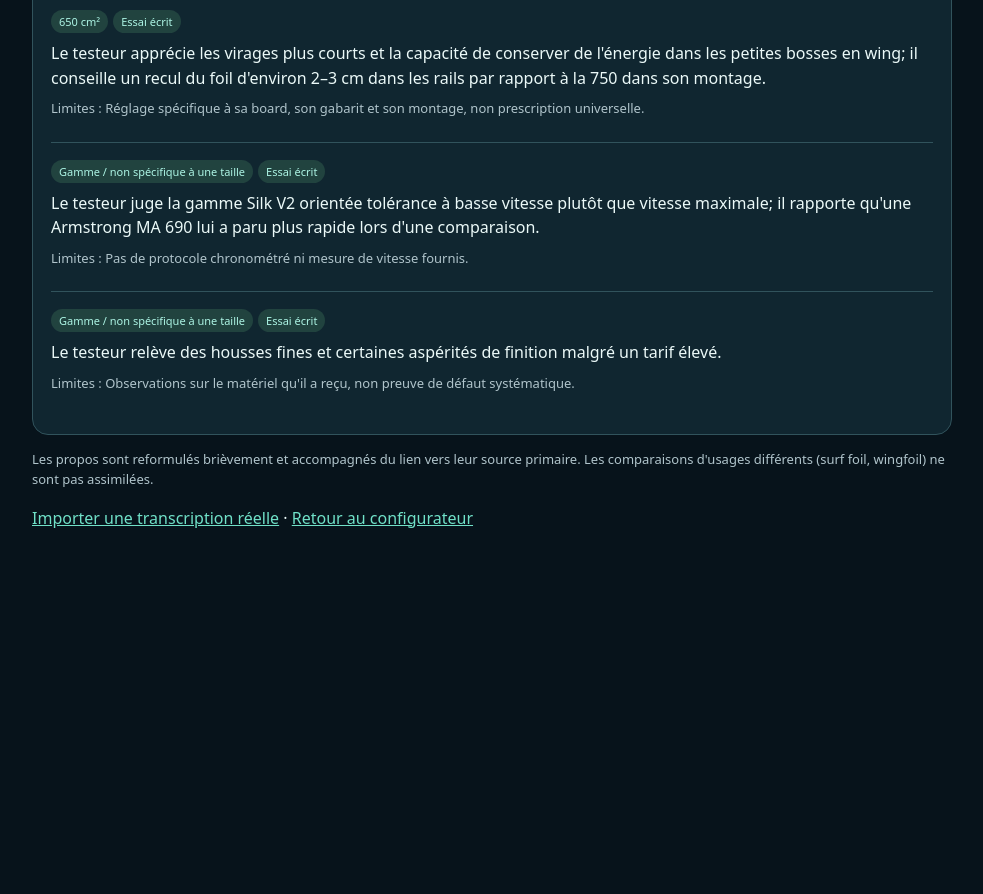
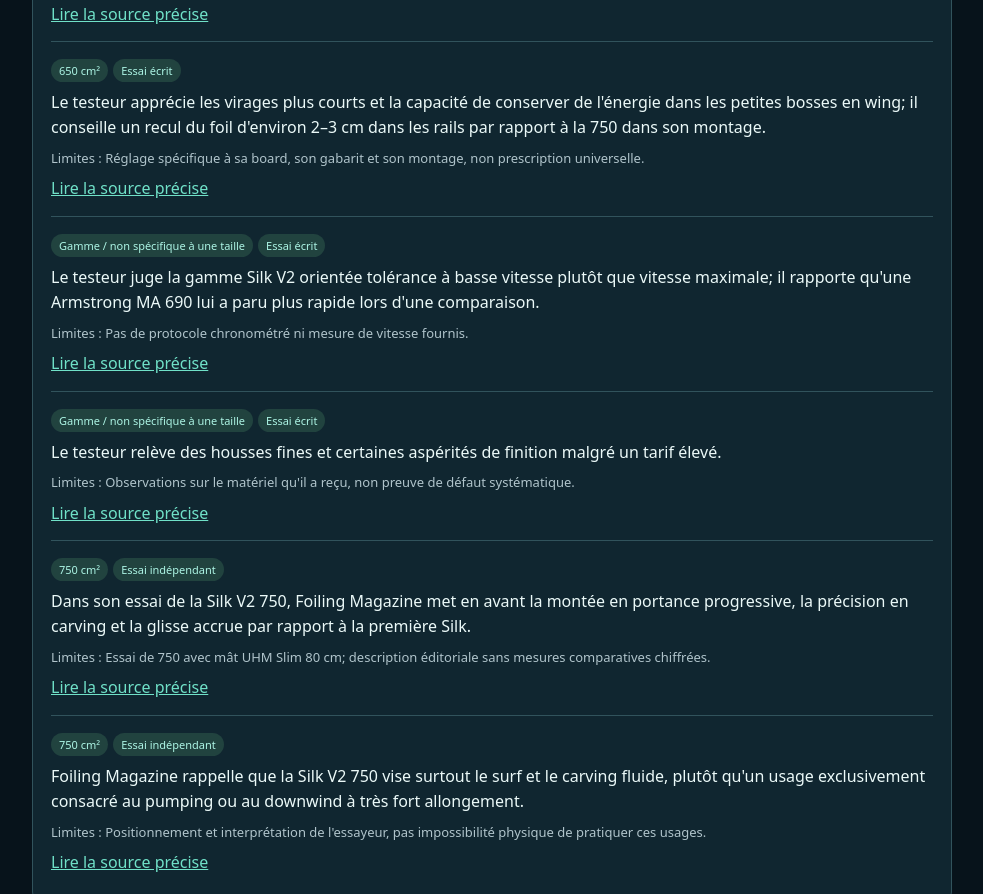
Before and after one commit to ebarraud/FOIL-LAB, a plain HTML site: page video-analysis/evidence.html in a window 1280 px wide. Shown: the part 992-1886 px from the top of the page, without its empty margins (148-1131 px from the left). Before the commit the page ends 1598 px from the top, so only its background shows below. Drawn offline with Linux system fonts and the light colour scheme.

Commit message:
Link independent wingfoil test evidence from main FOIL LAB app
* Add independent Foiling Magazine 750 wingfoil test evidence without changing performance scores

* Display independent corroboration and per-observation source links in FOIL LAB evidence interface

* Surface the actual sourced foil test registry from the main FOIL LAB application

```diff
--- a/data/research/pilot_3_video_tests_2026-11-15.json
+++ b/data/research/pilot_3_video_tests_2026-11-15.json
@@ -10,9 +10,11 @@
     "video_transcripts_obtained": 0,
     "video_audio_processed": 0,
     "videos_fully_watched": 0,
-    "editorial_written_reviews_inspected": 1,
+    "editorial_written_reviews_inspected": 2,
     "publisher_qa_inspected": 1,
-    "model_performance_scores_updated": 0
+    "model_performance_scores_updated": 0,
+    "independent_second_opinions_included": 1,
+    "technical_attributed_observations": 10
   },
   "publication_policy": "Distinguish video metadata from written first-person testing and responses to readers. Do not treat blog articles or comments as video transcript. All performance assertions require visible attributed provenance.",
   "entries": [
@@ -57,7 +59,8 @@
           "statement_fr": "Le testeur indique que la 750 V2 remplace avantageusement sa 850 V1 pour sa pratique : pumping moins exigeant, rail-to-rail fluide et glisse accrue.",
           "source_type": "written_test",
           "evidence_status": "attributed_not_corroborated",
-          "limitations": "Expérience subjective, comparaison entre générations; conditions non quantifiées."
+          "limitations": "Expérience subjective, comparaison entre générations; conditions non quantifiées.",
+          "source_url": "https://www.pimpyourride.fr/afs-silk-v2-foil-review/"
         },
         {
           "size_cm2": 950,
@@ -65,7 +68,8 @@
           "statement_fr": "En surf foil, l'association 950/U-Surf 135 s'est montrée beaucoup plus tolérante à basse vitesse que l'essai initial avec U-Carve 130.",
           "source_type": "written_test",
           "evidence_status": "attributed_not_corroborated",
-          "limitations": "Contexte surffoil, à ne pas transposer automatiquement au wingfoil."
+          "limitations": "Contexte surffoil, à ne pas transposer automatiquement au wingfoil.",
+          "source_url": "https://www.pimpyourride.fr/afs-silk-v2-foil-review/"
         },
         {
           "size_cm2": 650,
@@ -73,7 +77,8 @@
           "statement_fr": "Le testeur apprécie les virages plus courts et la capacité de conserver de l'énergie dans les petites bosses en wing; il conseille un recul du foil d'environ 2–3 cm dans les rails par rapport à la 750 dans son montage.",
           "source_type": "written_test",
           "evidence_status": "attributed_not_corroborated",
-          "limitations": "Réglage spécifique à sa board, son gabarit et son montage, non prescription universelle."
+          "limitations": "Réglage spécifique à sa board, son gabarit et son montage, non prescription universelle.",
+          "source_url": "https://www.pimpyourride.fr/afs-silk-v2-foil-review/"
         },
         {
           "size_cm2": null,
@@ -81,7 +86,8 @@
           "statement_fr": "Le testeur juge la gamme Silk V2 orientée tolérance à basse vitesse plutôt que vitesse maximale; il rapporte qu'une Armstrong MA 690 lui a paru plus rapide lors d'une comparaison.",
           "source_type": "written_test",
           "evidence_status": "attributed_not_corroborated",
-          "limitations": "Pas de protocole chronométré ni mesure de vitesse fournis."
+          "limitations": "Pas de protocole chronométré ni mesure de vitesse fournis.",
+          "source_url": "https://www.pimpyourride.fr/afs-silk-v2-foil-review/"
         },
         {
           "size_cm2": null,
@@ -89,7 +95,39 @@
           "statement_fr": "Le testeur relève des housses fines et certaines aspérités de finition malgré un tarif élevé.",
           "source_type": "written_test",
           "evidence_status": "attributed_not_corroborated",
-          "limitations": "Observations sur le matériel qu'il a reçu, non preuve de défaut systématique."
+          "limitations": "Observations sur le matériel qu'il a reçu, non preuve de défaut systématique.",
+          "source_url": "https://www.pimpyourride.fr/afs-silk-v2-foil-review/"
+        },
+        {
+          "size_cm2": 750,
+          "dimension": "takeoff,carving,glide",
+          "statement_fr": "Dans son essai de la Silk V2 750, Foiling Magazine met en avant la montée en portance progressive, la précision en carving et la glisse accrue par rapport à la première Silk.",
+          "source_type": "independent_editorial_test",
+          "source_url": "https://www.thefoilingmagazine.com/just-in/best-foils-2026-the-ultimate-buyers-guide/",
+          "evidence_status": "independent_editorial_claim_not_instrumented",
+          "limitations": "Essai de 750 avec mât UHM Slim 80 cm; description éditoriale sans mesures comparatives chiffrées."
+        },
+        {
+          "size_cm2": 750,
+          "dimension": "pumping,program",
+          "statement_fr": "Foiling Magazine rappelle que la Silk V2 750 vise surtout le surf et le carving fluide, plutôt qu'un usage exclusivement consacré au pumping ou au downwind à très fort allongement.",
+          "source_type": "independent_editorial_test",
+          "source_url": "https://www.thefoilingmagazine.com/just-in/best-foils-2026-the-ultimate-buyers-guide/",
+          "evidence_status": "independent_editorial_claim_not_instrumented",
+          "limitations": "Positionnement et interprétation de l'essayeur, pas impossibilité physique de pratiquer ces usages."
+        }
+      ],
+      "additional_written_sources": [
+        {
+          "url": "https://www.thefoilingmagazine.com/just-in/best-foils-2026-the-ultimate-buyers-guide/",
+          "publisher": "Foiling Magazine",
+          "type": "independent_editorial_test",
+          "tested_size_cm2": 750,
+          "context": "Surf wing / parawing; mast 80 cm UHM Slim",
+          "date": "2026",
+          "reviewed": true,
+          "independent_from": "Pimpyourride / Hadou",
+          "citation_scope": "Only claims explicitly associated with the 750 and editorial test."
         }
       ]
     },
--- a/video-analysis/evidence.html
+++ b/video-analysis/evidence.html
@@ -31,6 +31,7 @@ function render(){
  const sources=el('div');sources.className='source';
  sources.append(link(entry.video.url,'Vidéo YouTube (non transcrite)'));
  if(entry.written_source?.url)sources.append(link(entry.written_source.url,'Source écrite / réponses de l’auteur'));
+ for(const src of entry.additional_written_sources||[])if(src.url)sources.append(link(src.url,'Essai indépendant · '+src.publisher));
  card.append(sources);
  if(!entry.claims.length){
   card.append(el('p','Aucune conclusion technique attribuable au testeur dans les sources contrôlées. Le nom, les tailles et le lien de la vidéo sont néanmoins répertoriés.','empty'));
@@ -38,10 +39,12 @@ function render(){
   for(const c of entry.claims){
    const item=el('article');item.className='claim';
    const size=el('span',c.size_cm2?c.size_cm2+' cm²':'Gamme / non spécifique à une taille','pill');
-   const type=el('span',c.source_type==='publisher_qa'?'Réponse du testeur':'Essai écrit','pill');
+   const type=el('span',c.source_type==='publisher_qa'?'Réponse du testeur':c.source_type==='independent_editorial_test'?'Essai indépendant':'Essai écrit','pill');
    item.append(size,type);
    item.append(el('p',c.statement_fr));
    item.append(el('p','Limites : '+c.limitations,'subtitle'));
+   if(c.source_url)item.append(link(c.source_url,'Lire la source précise'));
+   else if(c.source_type==='publisher_qa'&&entry.written_source?.url)item.append(link(entry.written_source.url,'Voir la réponse du testeur'));
    card.append(item);
   }
  }
```
Also changed, not shown: index.html (+2 -2 lines).
